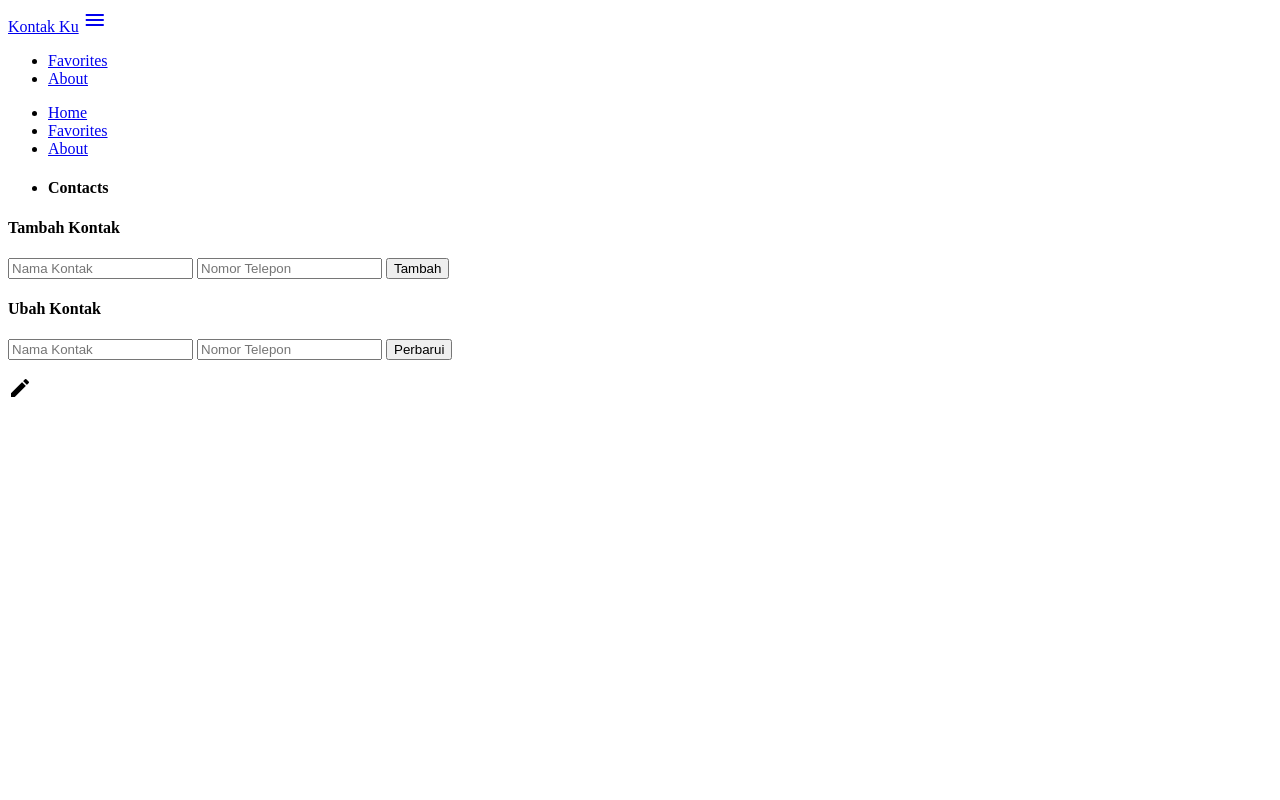
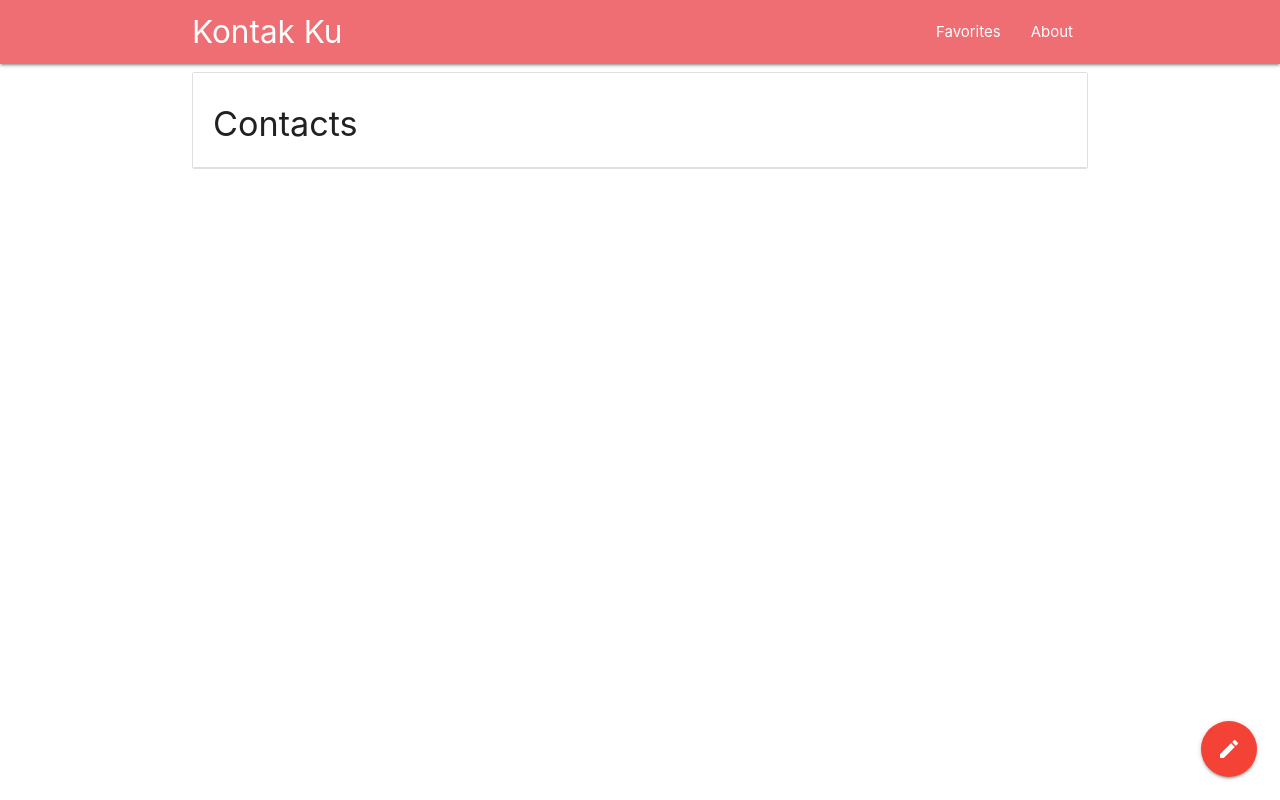
Before and after one commit to farridkun/kontakku-pwa, a plain HTML site: page index.html in a window 1280 px wide. Drawn offline with Linux system fonts and the light colour scheme; the site is published under a folder, as on GitHub Pages, so addresses that start at the root find nothing.

Commit message:
Testing the Pages All

```diff
--- a/index.html
+++ b/index.html
@@ -4,29 +4,29 @@
     <meta charset="UTF-8">
     <meta http-equiv="X-UA-Compatible" content="IE=edge">
     <meta name="viewport" content="width=device-width, initial-scale=1.0">
-    <link rel="stylesheet" href="/css/materialize.min.css">
-    <script src="/js/materialize.min.js"></script>
+    <link rel="stylesheet" href="./css/materialize.min.css">
+    <script src="./js/materialize.min.js"></script>
     <link href="https://fonts.googleapis.com/icon?family=Material+Icons"
       rel="stylesheet">
-      <link rel="manifest" href="/manifest.json">
+      <link rel="manifest" href="./manifest.json">
     <title>Kontak Ku</title>
 </head>
 <body>
     <nav class="nav-extended">
         <div class="nav-wrapper container">
-          <a href="/" class="brand-logo">Kontak Ku</a>
+          <a href="./" class="brand-logo">Kontak Ku</a>
           <a href="#" data-target="mobile-demo" class="sidenav-trigger"><i class="material-icons">menu</i></a>
           <ul id="nav-mobile" class="right hide-on-med-and-down">
-            <li><a href="/pages/favorites.html">Favorites</a></li>
-            <li><a href="/pages/about.html">About</a></li>
+            <li><a href="./pages/favorites.html">Favorites</a></li>
+            <li><a href="./pages/about.html">About</a></li>
           </ul>
         </div>
     </nav>
 
     <ul class="sidenav" id="mobile-demo">
         <li><a href="#">Home</a></li>
-        <li><a href="/pages/favorites.html">Favorites</a></li>
-        <li><a href="/pages/about.html">About</a></li>
+        <li><a href="./pages/favorites.html">Favorites</a></li>
+        <li><a href="./pages/about.html">About</a></li>
     </ul>
 
     <div class="container">
@@ -65,6 +65,6 @@
         </a>
       </div>
 
-    <script src="/js/ui.js"></script>
+    <script src="./js/ui.js"></script>
 </body>
 </html>
```
Also changed, not shown: pages/about.html (+9 -9 lines), pages/favorites.html (+9 -9 lines).
